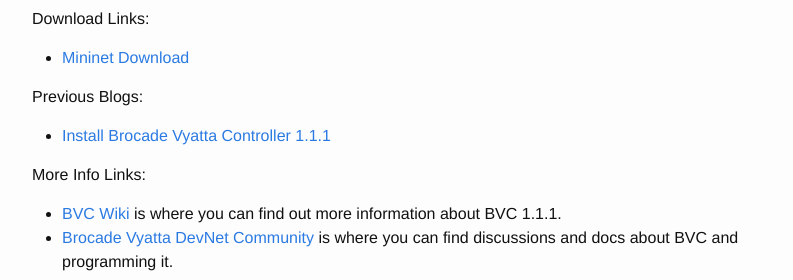
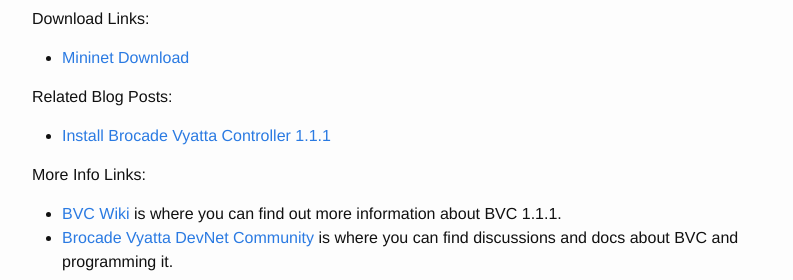
Before and after one commit to BRCDcomm/BVC, a Jekyll site: the page built from _posts/2015-01-28-install-connect-mininet-to-bvc.markdown, in a window 1280 px wide. Shown: the part 620-900 px from the top of the page, without its empty margins (238-1031 px from the left). Built offline with Jekyll 4.4.1, drawn with Linux system fonts in a browser that asks for light colours; comment, search, counter and statistics services are not loaded.

Commit message:
Fix the Related Blog Post bullet list.

```diff
--- a/_posts/2015-01-28-install-connect-mininet-to-bvc.markdown
+++ b/_posts/2015-01-28-install-connect-mininet-to-bvc.markdown
@@ -14,7 +14,8 @@ Download Links:
 
  * <a href="https://github.com/mininet/mininet/wiki/Mininet-VM-Images" target="_blank">Mininet Download</a>
 
-Previous Blogs:
+Related Blog Posts:
+
  * [Install Brocade Vyatta Controller 1.1.1][InstallBVC]
 
 More Info Links:
```
